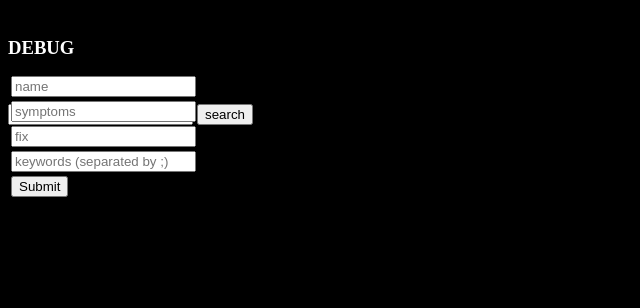
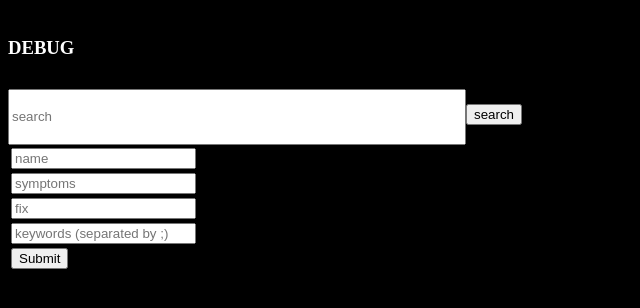
Before and after one commit to EveraertJan/nodejs-tryout-heroku, a website: page index.html in a window 1280 px wide. Shown: the whole page, without its empty margins (0-640 px from the left). Drawn offline with nearby package versions, Linux system fonts and the light colour scheme; no server answers.

Commit message:
addapting

```diff
--- a/index.html
+++ b/index.html
@@ -15,6 +15,12 @@ body{
   width: 100%;
   height: 50px;
   line-height: 50px;
+}
+#search{
+  float: left;
+  height: 50px;
+  width: 450px;
+  border: 0px 0px 1px 0px solid #EEE;
 }
 h2{
   font-size: 14pt;
@@ -63,7 +69,6 @@ h2{
 <body>
 <div id="header">
 <h2>DEBUG</h2>
-
 <input type="text" name="search" id="search" placeholder="search" />
 <input type="submit" name="submit" value="search" onclick="javascript:getData()" />
 </div>
```
